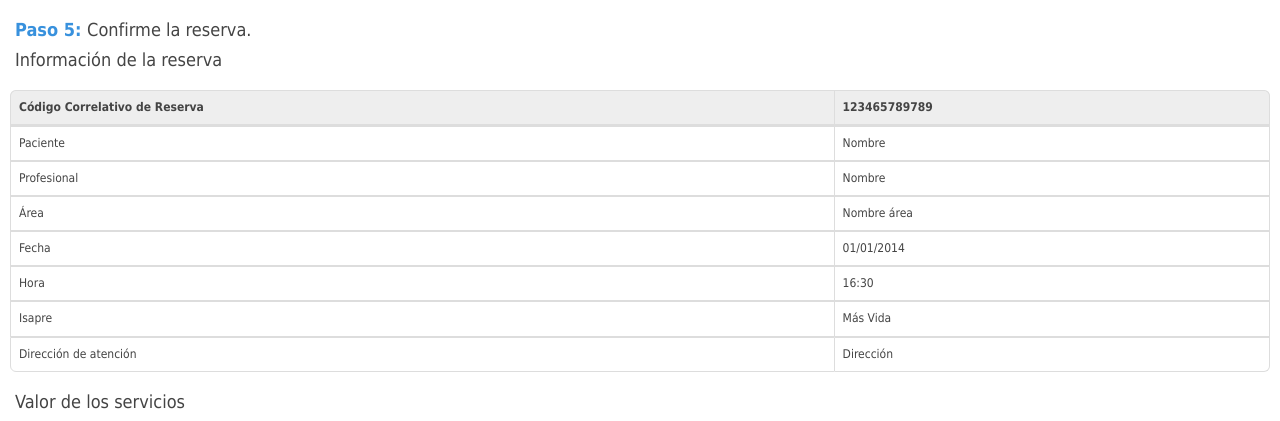
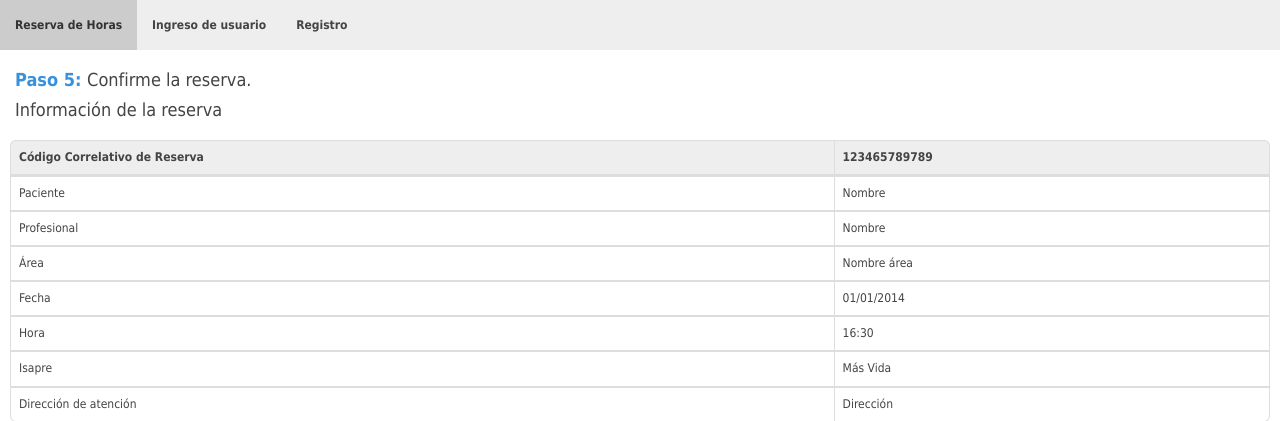
Before and after one commit to nsclick/BookingDoctor, a CodeIgniter app: page /index.php/agenda/confirmacion in a window 1280 px wide. Shown: the top 421 px of the page. Run offline with CodeIgniter, Linux system fonts and the light colour scheme; some libraries are stand-ins or nearby versions.

Commit message:
Wizard changes

```diff
--- a/application/config/routes.php
+++ b/application/config/routes.php
@@ -38,7 +38,7 @@
 |
 */
 
-$route['default_controller'] = "login";
+$route['default_controller'] = "home";
 $route['404_override'] = '';
 
 
--- a/application/libraries/Timebooking.php
+++ b/application/libraries/Timebooking.php
@@ -547,9 +547,38 @@ class Timebooking {
 	 * @param array $data [rut, dv]
 	 * @param int id_ambulatorio
 	 */
+	function getAvailableDatesByDoctor(){
+	}
 
-	function getAvailableDatesByDoctor(){
+	/**
+	 * Get reserved dates by a doctor
+	 *
+	 * @access public
+	 * @param array $data [rut, dv]
+	 * @param int id_ambulatorio
+	 */
+	function getReservedDatesByDoctor(){
+	}
 
+	/**
+	 * Get reserved dates by a patient
+	 *
+	 * @access public
+	 * @param array $data [rut, dv]
+	 * @param int id_ambulatorio
+	 */
+	function getReservedDatesByPatient(){
 	}
+
+	/**
+	 * Reserve dates
+	 *
+	 * @access public
+	 * @param array $data [rut, dv]
+	 * @param int id_ambulatorio
+	 */
+	function reserveDates(){
+	}
+
 }
 ?>
--- a/application/views/pages/listamedicos.php
+++ b/application/views/pages/listamedicos.php
@@ -1,6 +1,6 @@
 <div id="wrapper">
 <div class="listamedicos">
-<h2><b>Paso 3: </b>Seleccione el profesional de su preferencia.</h2>
+<h2><b>Paso 2: </b>Seleccione el profesional de su preferencia.</h2>
 <h3><? echo $title; ?></h3>
 <button type="button" class="btn btn-default volver"><span class="glyphicon glyphicon-circle-arrow-left"></span> Realizar Nueva B&uacute;squeda</button>
 <?php if(count($doctors)): ?>
--- a/application/views/templates/header.php
+++ b/application/views/templates/header.php
@@ -2,6 +2,26 @@
 <?php
 		$session_user = get_session_user();
 		//debug_var($session_user);
+
+		if(isset($session_user['userName'])){
+			//Loggued In users menu
+			$menu = array(
+				'home' => 'Reserva de Horas',
+				'consulta' => 'Consulta de horas',
+				'registro/modificardatos/' => 'Modificar datos',
+				'login/logout' => 'Cerrar Sesión'
+			);
+		} else {
+			//Not Loggued in users Menu
+			$menu = array(
+				'home' => 'Reserva de Horas',
+				'login' => 'Ingreso de usuario',
+				'registro/' => 'Registro'
+			);
+		}
+
+
+
 ?>
 	  <?php if(isset($session_user['userName'])): ?>
 	  <div><?php echo $session_user['userName'] ?></div>
@@ -18,13 +38,16 @@
         </div>
         <div class="navbar-collapse collapse">
           <ul class="nav navbar-nav">
-          	<li><a href="<?php echo site_url("home");?>">Reserva de Horas</a></li>
-            <li><a href="<?php echo site_url("consulta/");?>">Consulta de horas</a></li>
+			<?php foreach($menu as $controller => $label): ?>
+			<li class="activ"><a href="<?php echo site_url($controller);?>"><?php echo $label; ?></a></li>
+			<?php endforeach; ?>
+
+            <!-- <li><a href="<?php echo site_url("consulta/");?>">Consulta de horas</a></li>
             <li><a href="<?php echo site_url("registro/adicionafamilia/");?>">Adicionar familiar</a></li>
             <li><a href="<?php echo site_url("registro/modificardatos/");?>">Modificar datos</a></li>
-            <!-- <li><a href="<?php echo site_url("registro/");?>">Registro</a></li>-->
+            <li><a href="<?php echo site_url("registro/");?>">Registro</a></li>
             <li><a href="<?php echo site_url("login/logout");?>">Cerrar Sesión</a></li>
-
+			-->
           </ul>
         </div><!--/.nav-collapse -->
 
--- a/application/views/templates/page.php
+++ b/application/views/templates/page.php
@@ -46,11 +46,9 @@
 
   <body role="document">
 
-	<?php if(isset($session_user['userName'])): ?>
 	<div class="navbar navbar-default" role="navigation">
 	<?php echo $header; ?>
 	</div>
-	<?php endif; ?>
 
 	<div class="container theme-showcase" role="main">
 	<?php echo $content; ?>
```
Also changed, not shown: application/views/pages/home.php (+9 -3 lines).
